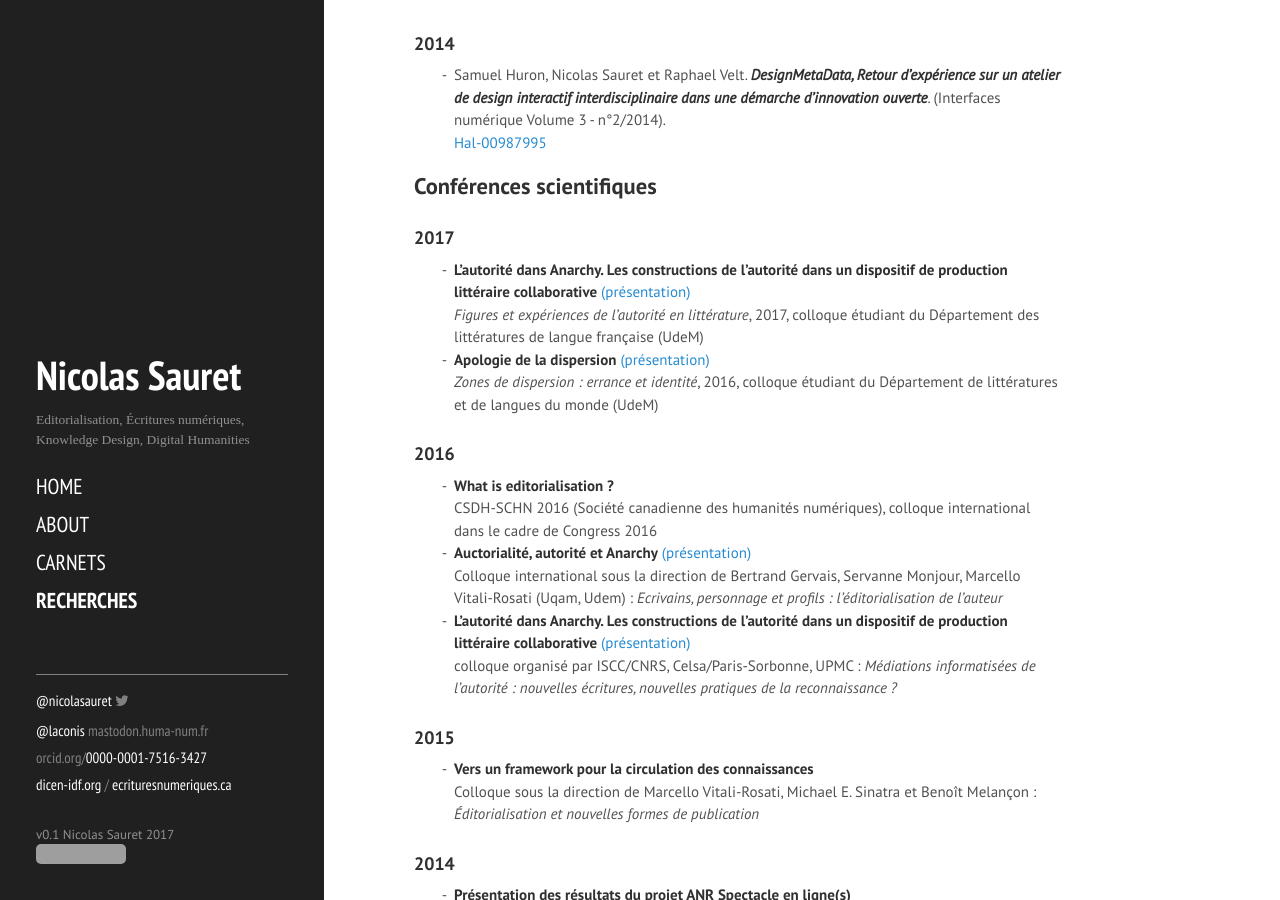
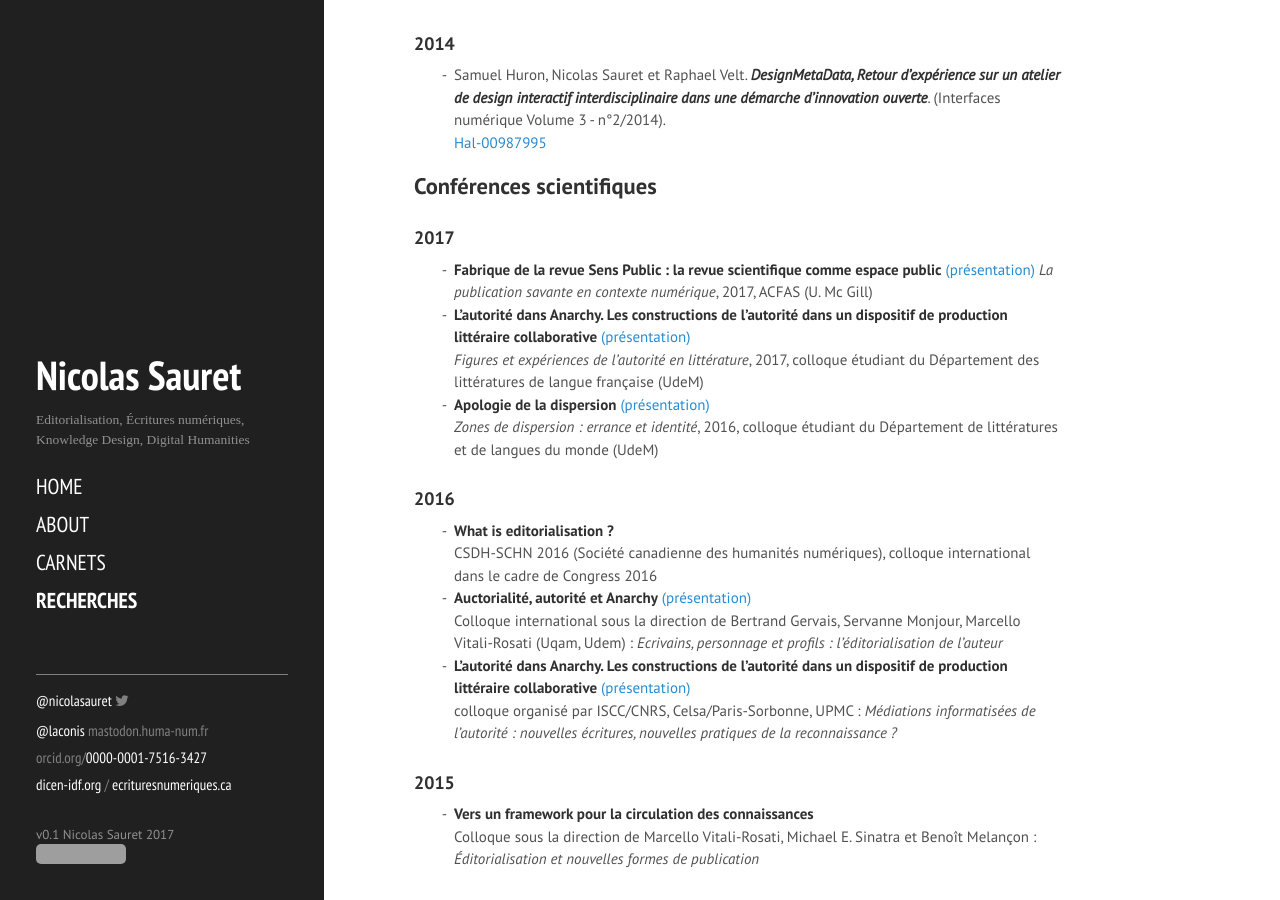
Before and after one commit to lakonis/lakonis.github.io, a Jekyll site: the page built from recherches.md, in a window 1280 px wide and 900 px high, scrolled down 1867 px. Built offline with Jekyll 4.4.1, drawn with Linux system fonts in a browser that asks for light colours; nearby versions of some CDN libraries; grey boxes are pictures that could not be loaded.

Commit message:
ajout comm acfas 2017

```diff
--- a/recherches.md
+++ b/recherches.md
@@ -80,6 +80,9 @@ title: Recherches
 
 ### 2017
 
+
+* **Fabrique de la revue Sens Public : la revue scientifique comme espace public** [(présentation)]({{ site.github. url }}/s_SPacfas/)
+_La publication savante en contexte numérique_, 2017, ACFAS (U. Mc Gill)
 * **L'autorité dans Anarchy. Les constructions de l'autorité dans un dispositif de production littéraire collaborative** [(présentation)]({{ site.github. url }}/sAnarchyAutoriteUdem/)
 _Figures et expériences de l'autorité en littérature_, 2017, colloque étudiant du Département des littératures de langue française (UdeM)
 * **Apologie de la dispersion** [(présentation)]({{ site.github. url }}/behindinstin/2016/12/14/colloque-etudiant-zones-de-dispersion-errance-et-identite.html)
```
